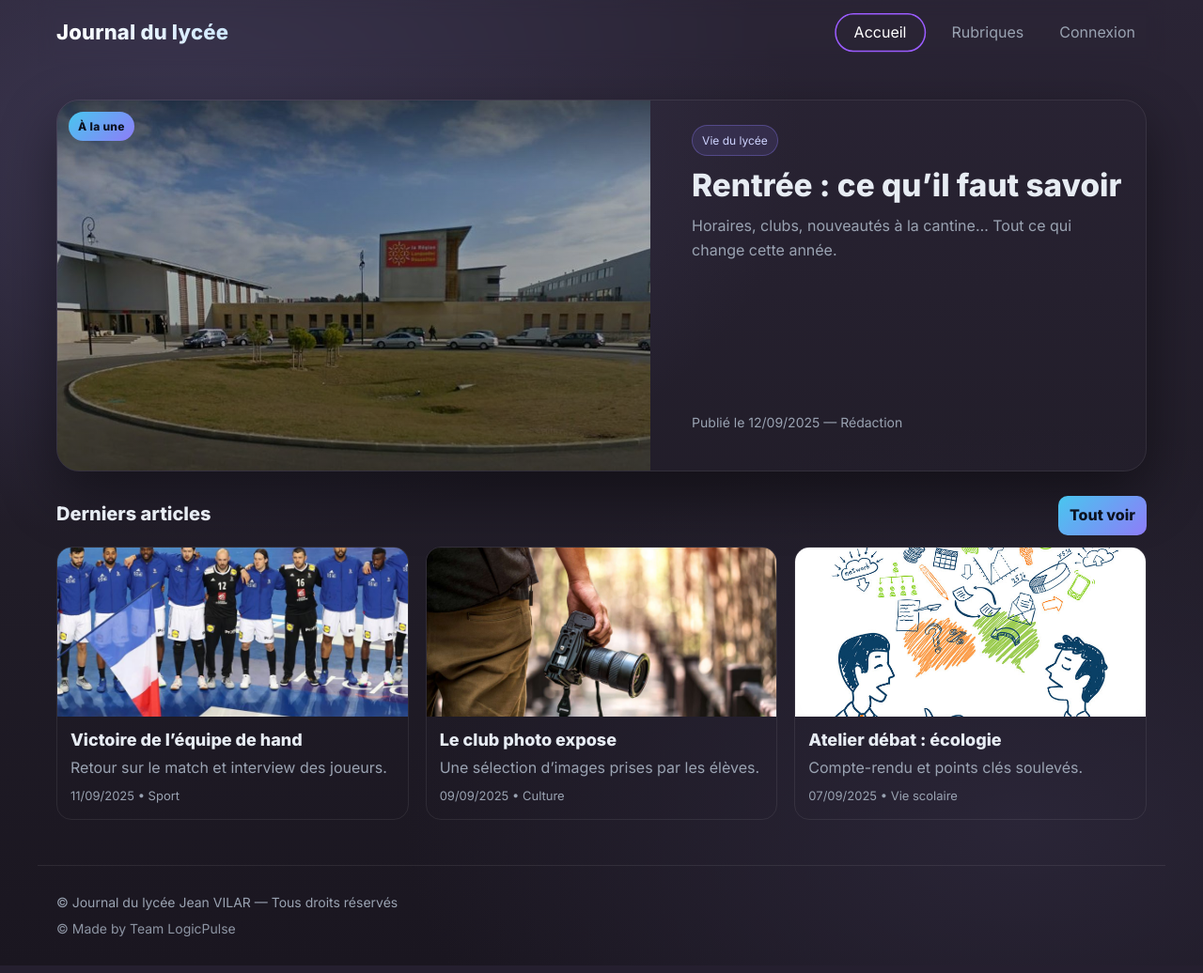
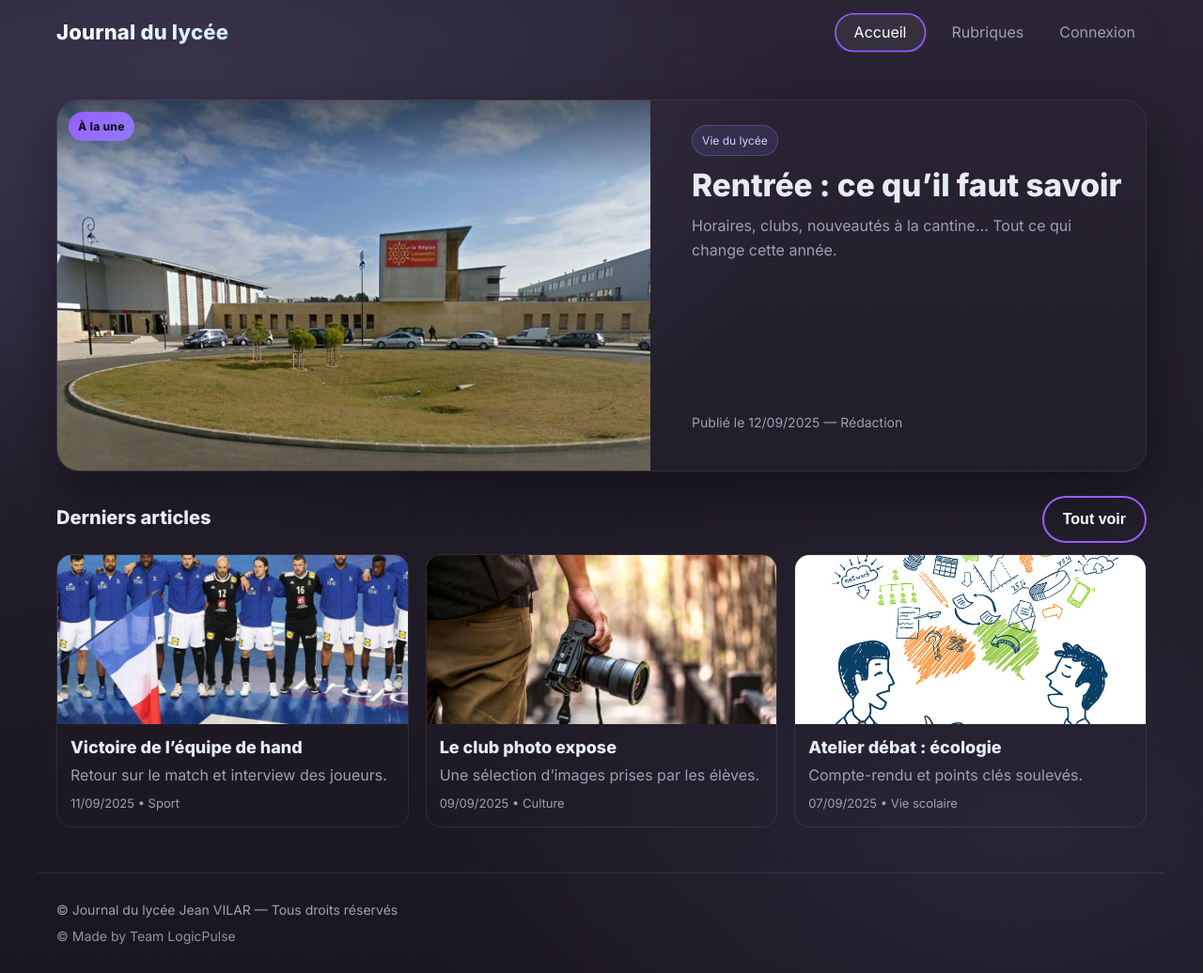
Before and after one commit to gabriel84-py/ptit_vilar, a FastAPI app: page / in a window 1280 px wide. Shown: the whole page at 94% size. Run offline with FastAPI, Linux system fonts and the light colour scheme.

Commit message:
design homepage proto 1.1

```diff
--- a/static/index.css
+++ b/static/index.css
@@ -17,7 +17,7 @@ Reset léger + tokens
   --muted: #9aa3b2;
   --brand: #8e7cf8; /* gradient brand 1 */
   --brand-2: #6c63ff; /* gradient brand 2 */
-  --accent: #48c6ef; /* accent secondaire */
+  --accent: #9b5cff; /* accent secondaire */
   --radius: 16px;
   --shadow: 0 24px 60px rgba(0, 0, 0, 0.45);
 }
@@ -98,14 +98,15 @@ ul {
   padding: 8px 12px;
   border-radius: 10px;
   overflow: hidden;
+  transition: color 0.3s ease, background 0.3s ease;
 }
 .nav-link:hover {
   color: #fff;
   background: rgba(255, 255, 255, 0.06);
 }
 .nav-link.is-active {
-  color: #0c1220;
-  background: linear-gradient(135deg, var(--accent), var(--brand));
+  color: #fff;
+  background: rgba(255, 255, 255, 0.06);
 }
 
 /* HERO / À LA UNE */
@@ -135,7 +136,6 @@ ul {
 .media-overlay {
   position: absolute;
   inset: 0;
-  background: linear-gradient(180deg, rgba(0, 0, 0, 0.2), rgba(0, 0, 0, 0.45));
 }
 .media-chip {
   position: absolute;
@@ -198,14 +198,21 @@ ul {
   margin: 0;
 }
 .see-all {
-  color: #0c1220;
-  background: linear-gradient(135deg, var(--accent), var(--brand));
-  padding: 8px 12px;
-  border-radius: 10px;
+  color: #fff;
+  background: transparent;
+  padding: 10px 20px;
+  border: 2px solid #9b5cff;
+  border-radius: 999px;
   font-weight: 700;
+  font-size: 16px;
+  font-family: sans-serif;
+  cursor: pointer;
+  transition: border-color 0.3s ease, background-color 0.3s ease,
+    color 0.3s ease;
 }
 .see-all:hover {
-  filter: saturate(1.05);
+  background: rgba(255, 255, 255, 0.06);
+  border-color: #9f71e9;
 }
 
 /* Grid des derniers articles */
@@ -369,11 +376,6 @@ ul {
   animation: nav-stroke-draw 600ms cubic-bezier(0.4, 0, 0.2, 1) forwards;
 }
 
-/* Actif : contour complet en permanence */
-.nav-link.is-active {
-  color: #fff;
-  background: transparent; /* si tu préfères, remets ton remplissage ici */
-}
 .nav-link.is-active .nav-ring__stroke {
   opacity: 1;
   stroke-dashoffset: 0;
```
